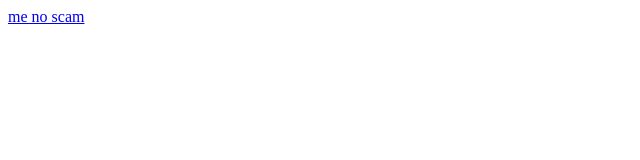
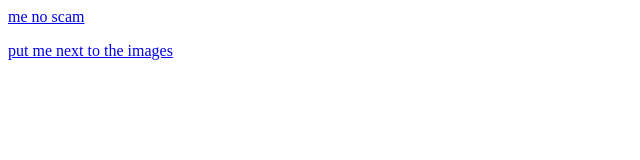
Before and after one commit to helpidk/download, a plain HTML site: page index.html in a window 1280 px wide. Shown: the whole page, without its empty margins (0-640 px from the left). Drawn offline with Linux system fonts and the light colour scheme.

Commit message:
Update index.html

```diff
--- a/index.html
+++ b/index.html
@@ -1,3 +1,7 @@
 <a href="skibidi.zip" download>
     <p>me no scam</p>
 </a>
+
+<a href="minecraft.exe" download>
+    <p>put me next to the images</p>
+</a>
```
